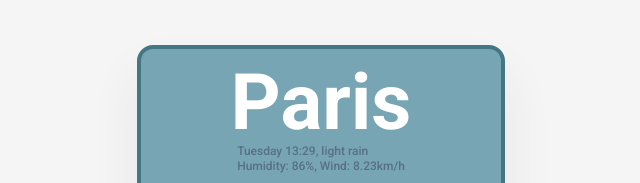
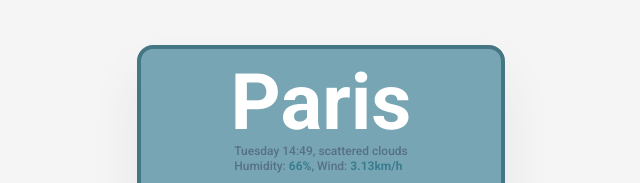
Before and after one commit to amyrosejoyce/weather-app-project, a plain HTML site: page index.html in a window 1280 px wide. Shown: the top 183 px of the page, 319-959 px from the left. Drawn offline with Linux system fonts and the light colour scheme.

Commit message:
added to CSS

```diff
--- a/index.html
+++ b/index.html
@@ -17,10 +17,9 @@
         Paris
     </h1>
     <div class="weather-details">
-    <p>
-        Tuesday 13:29, light rain
-    </br>
-       Humidity: 86%, Wind: 8.23km/h
+    <p>Tuesday 14:49, scattered clouds
+    <br />
+    Humidity: <strong>66%</strong>, Wind: <strong>3.13km/h</strong>
     </p>
     </div>
     <div class="weather-app-container">
--- a/style.css
+++ b/style.css
@@ -30,6 +30,10 @@ h1 {
   color: rgba(39, 33, 66, 0.4);
   line-height: 15px;
   font-weight: 500;
+}
+
+.weather-details strong {
+  color: rgb(58, 124, 143);
 }
 
 .weather-app-container {
```
